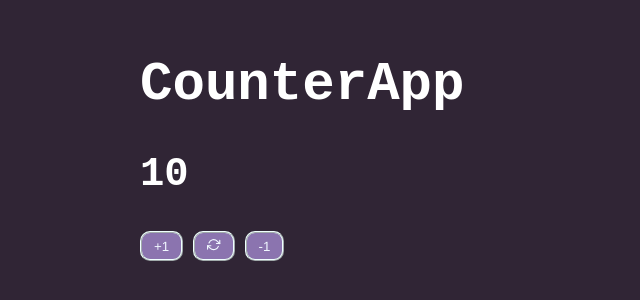
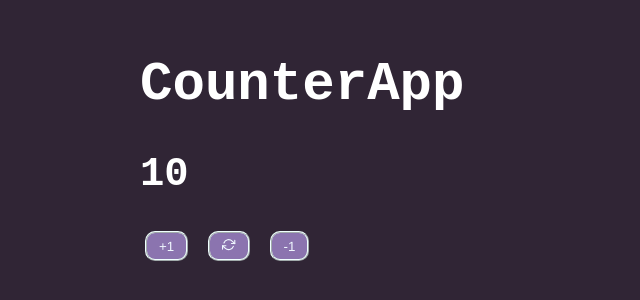
Before and after one commit to laurapi97/Componentes-react, a React (Vite) app: page / in a window 1280 px wide. Shown: the part 122-422 px from the top of the page, without its empty margins (0-640 px from the left). Built offline with nearby package versions, Linux system fonts and the light colour scheme.

Commit message:
:art: Añadiendo estilos a los botones

```diff
--- a/src/styles.css
+++ b/src/styles.css
@@ -12,7 +12,7 @@ html, body{
     font-family: 'Courier New', Courier, monospace;
 }
 
-button{
+.counterButton{
     padding: 5px 12px;
     background-color: rgb(139, 116, 175);
     border-radius: 10px ;
@@ -20,10 +20,11 @@ button{
     font-family: 'Franklin Gothic Medium', 'Arial Narrow', Arial, sans-serif;
     border-color: azure;
     border-style: ridge;
+    margin: 0 5px; /* Espacio horizontal entre botones */
 
 }
 
-.hoverButton:hover {
+.counterButton:hover {
     background-color: #654e88;      /* cambia el color de fondo */
     color: white;                   /* cambia el color del texto */
     transform: scale(1.05);         /* agranda ligeramente el botón */
@@ -32,7 +33,7 @@ button{
   }
 
 
-.hoverButton:active {
+.counterButton:active {
     transform: scale(0.95);
     box-shadow: none;
 }
```
